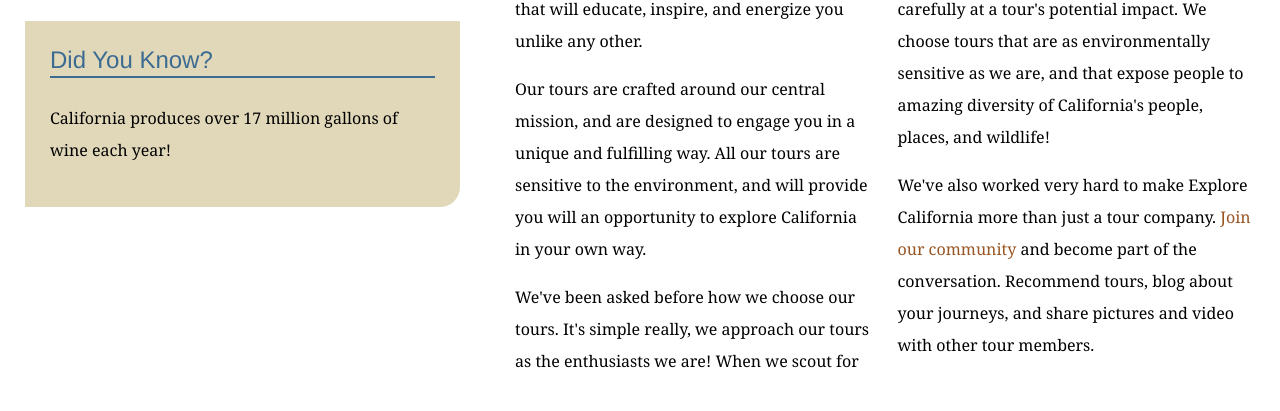
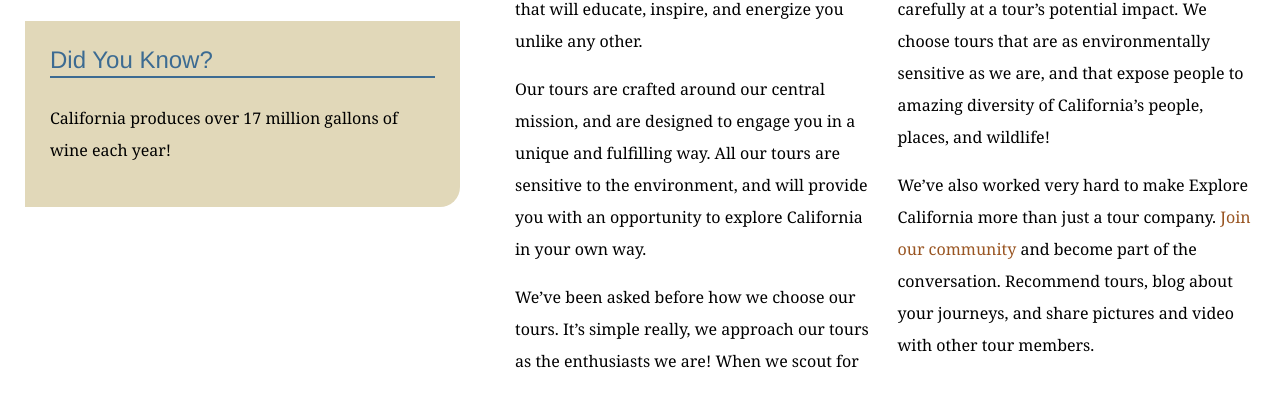
Before and after one commit to jmmolina796/explore_california, a plain HTML site: page mission.html in a window 1280 px wide. Shown: the part 835-1246 px from the top of the page. Drawn offline with Linux system fonts and the light colour scheme.

Commit message:
Replaces straight quotes with curly quotes

```diff
--- a/mission.html
+++ b/mission.html
@@ -61,9 +61,9 @@
           <img src="assets/images/mission_look.jpg" alt="Looking out at the Pacific" class="articleImage" />
           <div class="multiCol">
             <p>We are passionate about California and preserving the abundant resources that make it so unique. Our goal at Explore California is to transform your vacation into an adventure that will educate, inspire, and energize you unlike any other.</p>
-            <p>Our tours are crafted around our central mission, and are designed to engage you in a unique and fulfilling way. All our tours are sensitive to the environment, and will provide you will an opportunity to explore California in your own way.</p>
-            <p>We've been asked before how we choose our tours. It's simple really, we approach our tours as the enthusiasts we are! When we scout for locations, choose tour options, or explore the surrounding area for exciting side-tours, we ask ourselves one question, &quot;is this something we would want to do?&quot; We also look very carefully at a tour's potential impact. We choose tours that are as environmentally sensitive as we are, and that expose people to amazing diversity of California's people, places, and wildlife!</p>
-            <p>We've also worked very hard to make Explore California more than just a tour company. <a href="explorers/join.html">Join our community</a> and become part of the conversation. Recommend tours, blog about your journeys, and share pictures and video with other tour members.</p>
+            <p>Our tours are crafted around our central mission, and are designed to engage you in a unique and fulfilling way. All our tours are sensitive to the environment, and will provide you with an opportunity to explore California in your own way.</p>
+            <p>We&rsquo;ve been asked before how we choose our tours. It&rsquo;s simple really, we approach our tours as the enthusiasts we are! When we scout for locations, choose tour options, or explore the surrounding area for exciting side-tours, we ask ourselves one question, &ldquo;is this something we would want to do?&rdquo; We also look very carefully at a tour&rsquo;s potential impact. We choose tours that are as environmentally sensitive as we are, and that expose people to amazing diversity of California&rsquo;s people, places, and wildlife!</p>
+            <p>We&rsquo;ve also worked very hard to make Explore California more than just a tour company. <a href="explorers/join.html">Join our community</a> and become part of the conversation. Recommend tours, blog about your journeys, and share pictures and video with other tour members.</p>
           </div>
         </div>
       </div>
```
